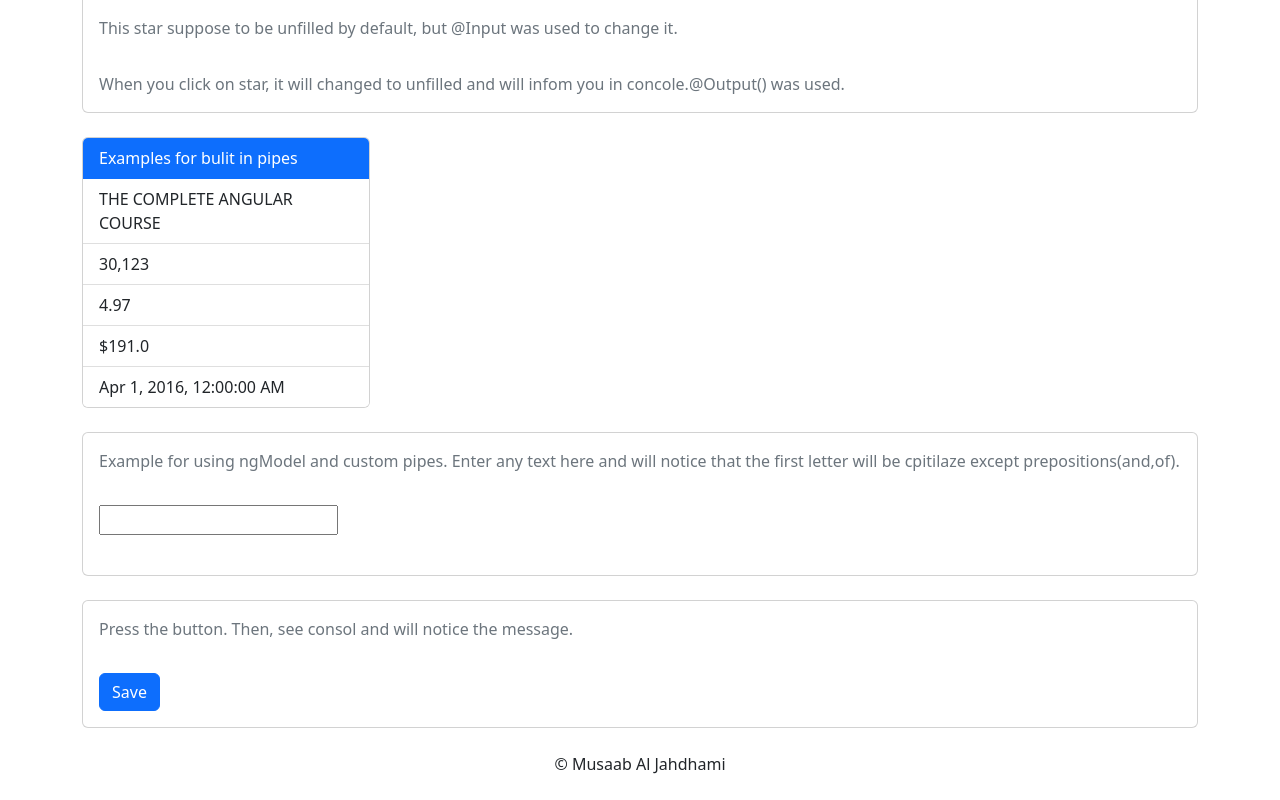
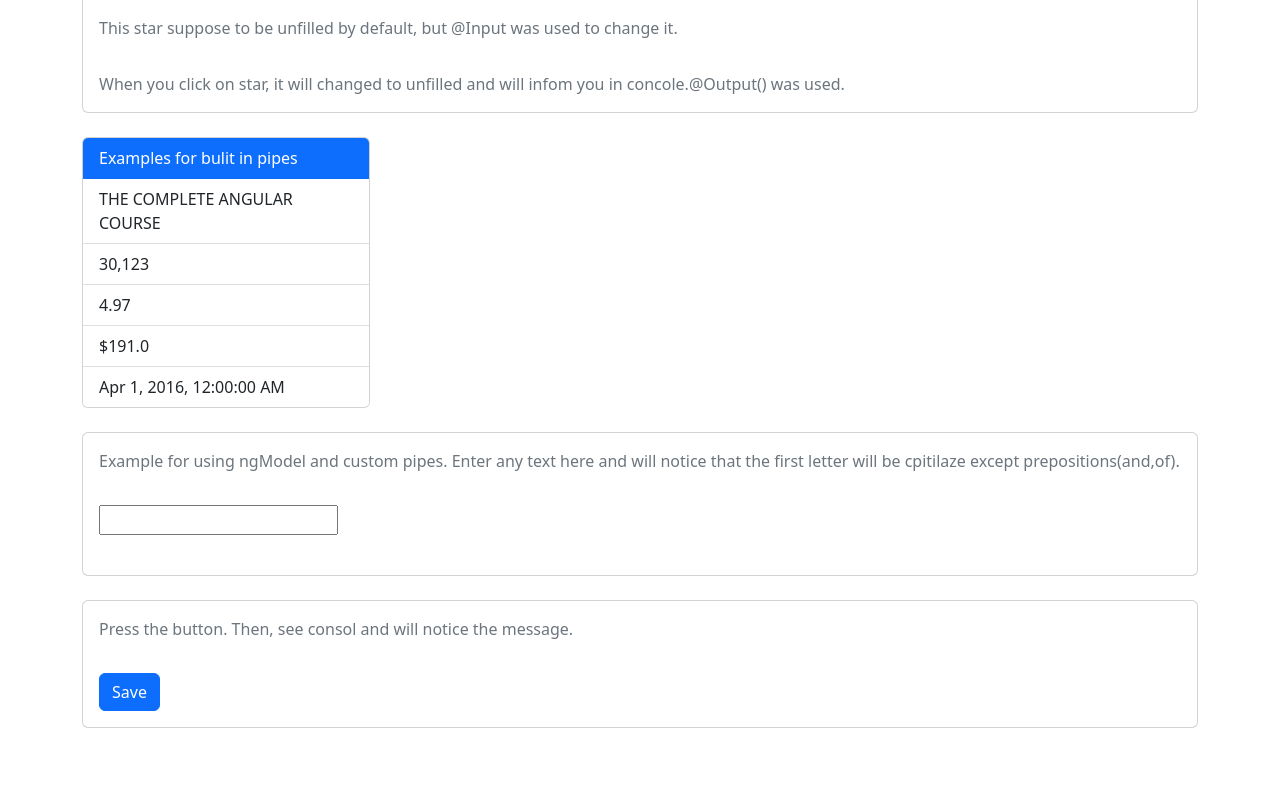
Before and after one commit to samad20/Angular-from-Zero-to-Hero, an Angular app: page / in a window 1280 px wide. Shown: the part 1174-1974 px from the top of the page. After the commit the page ends 1902 px from the top, so only its background shows below. Built offline with nearby package versions, Linux system fonts and the light colour scheme.

Commit message:
move footer to app-component

```diff
--- a/src/app/courses/courses.component.html
+++ b/src/app/courses/courses.component.html
@@ -146,9 +146,4 @@
       <button class="btn btn-primary" (click)="onSave($event)">Save</button>
     </div>
   </div>
-
-  <footer>
-    <div class="text-center p-4">© Musaab Al Jahdhami</div>
-    <!-- Copyright -->
-  </footer>
 </div>
```
